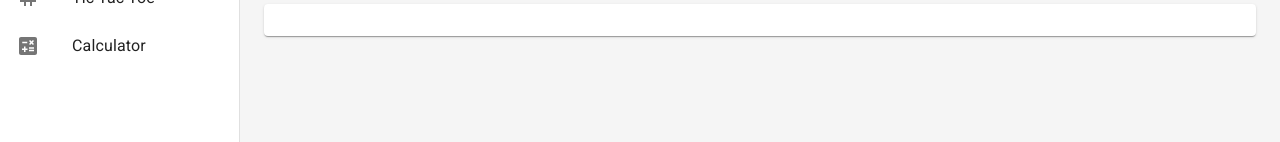
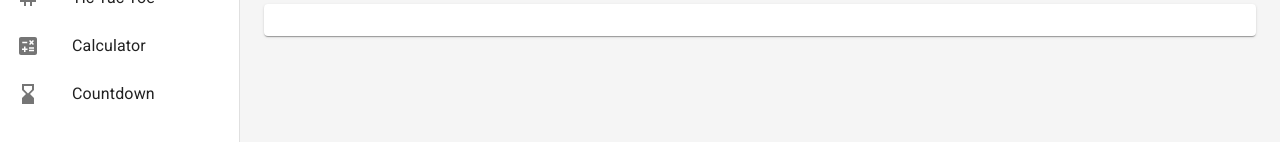
Before and after one commit to DvirMon/React-Workspace, a Next.js app: page / in a window 1280 px wide. Shown: the part 356-498 px from the top of the page. Built offline with nearby package versions, Linux system fonts and the light colour scheme.

Commit message:
add countdown navigation

```diff
--- a/src/app/ui/layout/navigation.tsx
+++ b/src/app/ui/layout/navigation.tsx
@@ -8,6 +8,7 @@ import ListItemButton from "@mui/material/ListItemButton";
 import ListItemIcon from "@mui/material/ListItemIcon";
 import ListItemText from "@mui/material/ListItemText";
 import ListSubheader from "@mui/material/ListSubheader";
+import HourglassBottomIcon from '@mui/icons-material/HourglassBottom';
 import Link from "next/link";
 import * as React from "react";
 
@@ -18,6 +19,7 @@ export const routes = {
   reports: "/reports",
   ticTacToe: "/apps/Tic-Tac-Toe",
   investment: "/apps/Investment-Calculator",
+  countdown: "/apps/Countdown",
 };
 
 const menuItems = [
@@ -29,6 +31,7 @@ const menuItems = [
 const secondaryItems = [
   { icon: <Grid3x3Icon />, text: "Tic Tac Toe", link: routes.ticTacToe },
   { icon: <CalculateIcon />, text: "Calculator", link: routes.investment },
+  { icon: <HourglassBottomIcon />, text: "Countdown", link: routes.countdown },
 ];
 
 export const mainListItems = (
```
